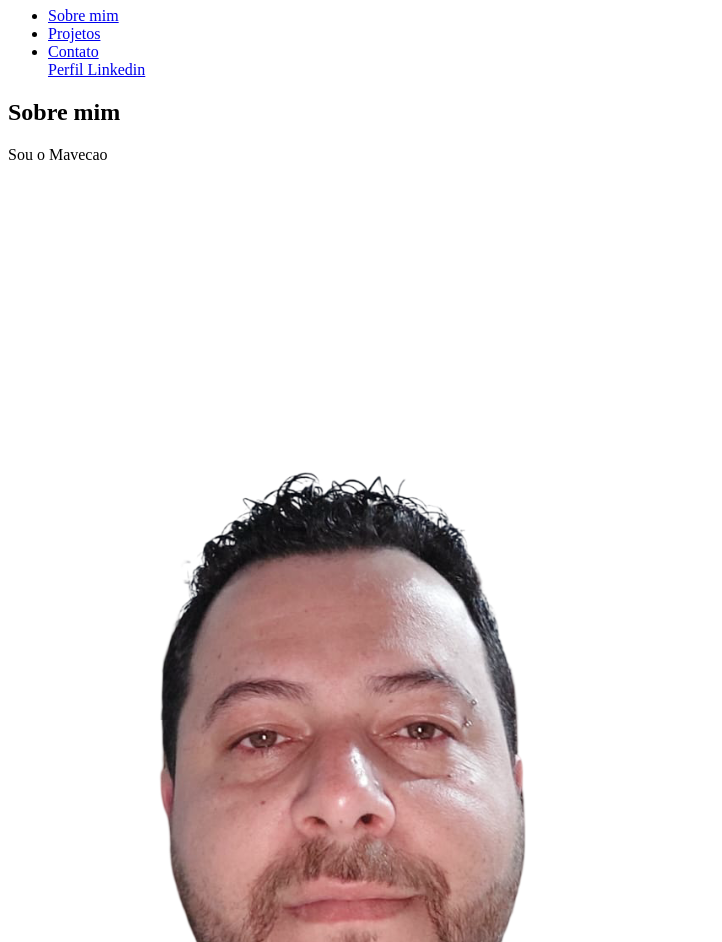
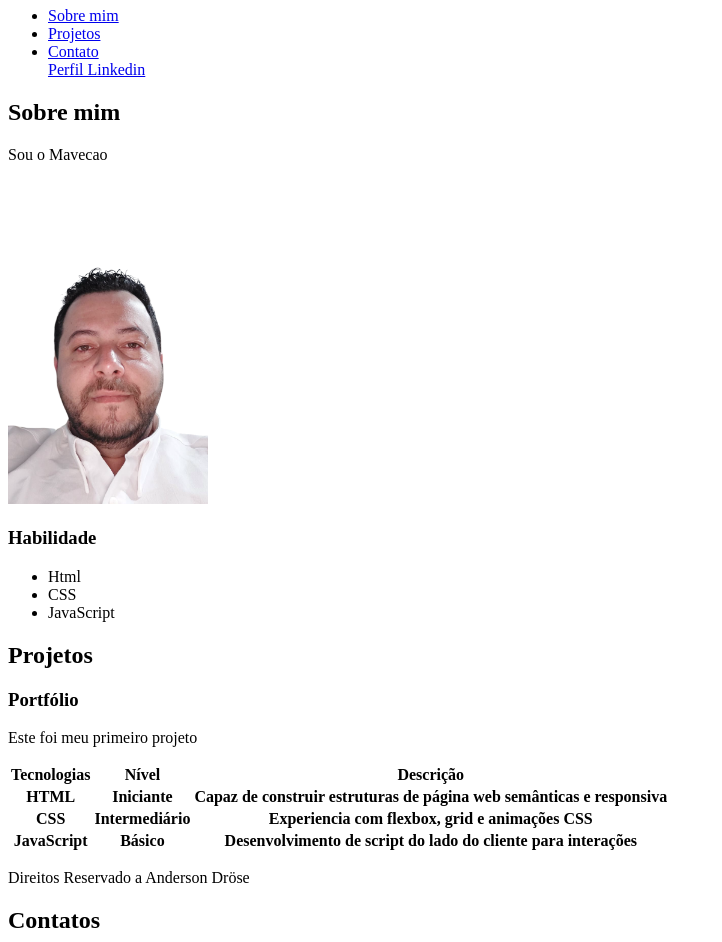
Before and after one commit to andersondrose-mvk/site, a plain HTML site: page index.html in a window 1280 px wide. Shown: the part 73-1015 px from the top of the page, without its empty margins (0-722 px from the left). Drawn offline with Linux system fonts and the light colour scheme.

Commit message:
add formulario e tabela

```diff
--- a/index.html
+++ b/index.html
@@ -9,7 +9,7 @@
 
 <body>
     <header>
-        <h1>Anderson Drose</h1> <!--Titulo grande-->
+        <h1>Anderson Dröse</h1> <!--Titulo grande-->
         <nav> <!--sesao de navegacaodo site-->
             <ul><!--lista nao ordenada para links do menu-->
                 <li><a href="#sobre">Sobre mim</a></li>
@@ -30,7 +30,9 @@
         </article>
 
         <img src="img/eu.png" alt="muita blza para carregar"
-        title="Imagem de perfil">
+        title="Imagem de perfil"
+        alt="nao carregou"
+        width="200">
         <!-- cola imagem na pasta do inder "nomedaparta/nome da imagem" !-->
 
         <aside>
@@ -50,7 +52,7 @@
 
         <article>
 
-            <h3>Portifolio</h3>
+            <h3>Portfólio</h3>
 
             <p>
                 Este foi meu primeiro projeto
@@ -59,8 +61,41 @@
         </article>
     </section>
 
+    <section id="habilidades">
+        <table>
+            <thead>
+                <tr>
+                    <th>Tecnologias</th>
+                    <th>Nível</th>
+                    <th>Descrição</th>
+                </tr>
+            </thead>
+
+        <tbody>
+            <tr>
+                <th>HTML</th>
+                <th>Iniciante</th>
+                <th>Capaz de construir estruturas de página web semânticas e responsiva</th>
+            </tr>
+
+             <tr>
+                <th>CSS</th>
+                <th>Intermediário</th>
+                <th>Experiencia com flexbox, grid e animações CSS</th>
+            </tr>
+
+             <tr>
+                <th>JavaScript</th>
+                <th>Básico</th>
+                <th>Desenvolvimento de script do lado do cliente para interações</th>
+            </tr>
+
+        </tbody>
+    </table>
+    </section>
+
     <footer>
-        <p>Direitos Reservado a Anderson Drose</p>
+        <p>Direitos Reservado a Anderson Dröse</p>
 
         <section id="contatos">
 
```
